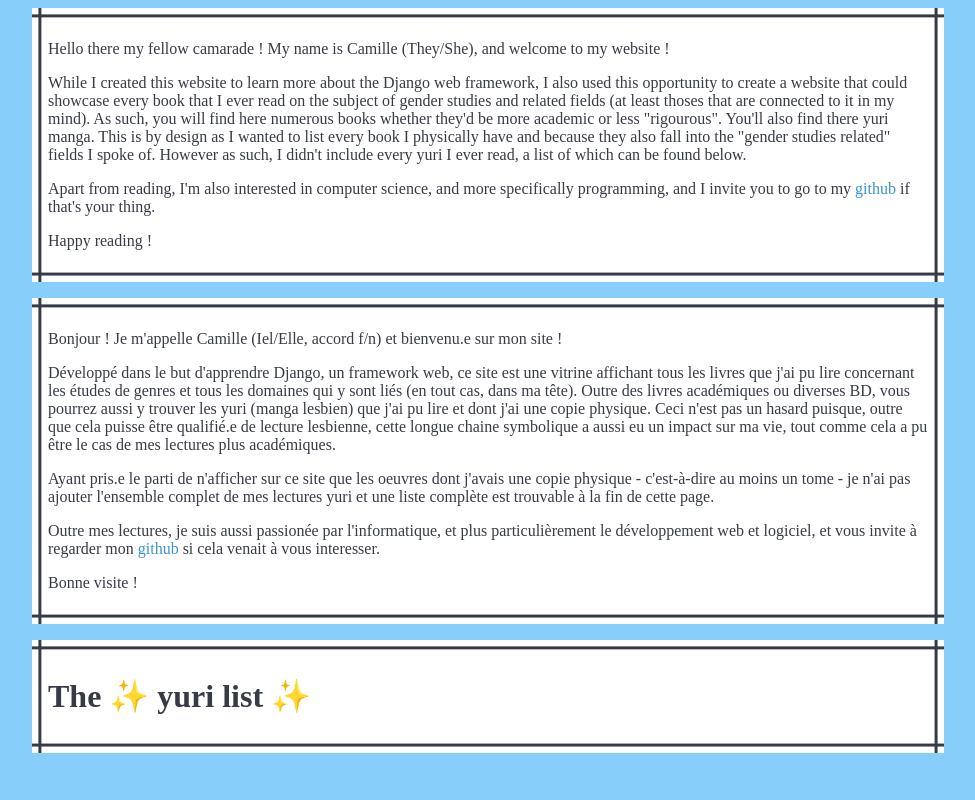
After one commit to Akutchi/Camilibrary, a Django app: template bookshelf/templates/about.html in a window 1280 px wide. The commit adds this page. Shown: the whole page, without its empty margins (152-1127 px from the left). Run offline with Django 4.2, Linux system fonts and the light colour scheme; the template is opened without the code that fills it, so the values that code supplies are empty; parts of the project's set-up code (start-up, migrations or seed data) failed here and were passed over.

Commit message:
added about page

```diff
--- /dev/null
+++ b/bookshelf/static/css/about.css
@@ -0,0 +1,44 @@
+body {
+
+    background-color: lightskyblue;
+}
+
+.TextBody {
+
+    margin-left: 11rem;
+    margin-right: 11rem;
+    margin-bottom: 1rem;
+
+    padding: 1rem;
+}
+
+/* modified from https://getcssscan.com/css-buttons-examples */
+.DescriptionBorder {
+
+    --thickness: 3px;   /* border thickness */
+    --squishing: .4em;
+    --shift: calc(100% - var(--thickness) - 2*var(--squishing));
+
+    --top_left: conic-gradient(from 90deg at var(--thickness) var(--thickness),#0000 90deg,var(--color) 0);
+    --right: var(--squishing)/var(--shift);
+    --bottom: var(--shift);
+
+    background: var(--top_left) var(--squishing) var(--right) var(--bottom);
+
+    --color: #373B44;
+    color: var(--color);
+
+    background-color: white;
+}
+
+a {
+
+    color: rgb(55, 148, 209);
+    text-decoration: none;
+}
+
+a:active {
+
+    color: rgb(55, 148, 209);
+    text-decoration: none;
+}
--- a/bookshelf/static/css/index.css
+++ b/bookshelf/static/css/index.css
@@ -1,6 +1,7 @@
 @import url(https://fonts.bunny.net/css?family=abeezee:400,400i);
 @import url(https://fonts.bunny.net/css?family=akshar:400);
 @import url(https://fonts.bunny.net/css?family=share-tech-mono:400);
+
 
 .BookWrapper, .Recent {
 
--- a/bookshelf/static/js/index.js
+++ b/bookshelf/static/js/index.js
@@ -21,3 +21,17 @@ function Move (event) {
         TagList.scrollLeft = dx_obj ["born"];
     }
 }
+
+function ToggleMenu () {
+
+    const Menu = document.getElementById ("menu");
+
+    if (Menu.style.width == "0rem") {
+        Menu.style.width = "7rem";
+        Menu.style.visibility = "visible";
+
+    } else {
+        Menu.style.width = "0rem";
+        Menu.style.visibility = "hidden";
+    }
+}
--- /dev/null
+++ b/bookshelf/templates/about.html
@@ -0,0 +1,60 @@
+<!DOCTYPE html>
+<html>
+
+    <head>
+        {% load static %}
+        <link rel="stylesheet" href="{% static 'css/about.css' %}" />
+        <link rel="stylesheet" href="{% static 'css/menu.css' %}" />
+
+    </head>
+
+    <body>
+
+        <c-menu></c-menu>
+
+        <div id="english" class="TextBody DescriptionBorder">
+
+            <p> Hello there my fellow camarade ! My name is Camille (They/She), and welcome to my website ! </p>
+
+            <p> While I created this website to learn more about the Django web framework, I also used this opportunity to create a website that
+            could showcase every book that I ever read on the subject of gender studies and related fields (at least thoses that are connected to
+            it in my mind). As such, you will find here numerous books whether they'd be more academic or less "rigourous". You'll also
+            find there yuri manga. This is by design as I wanted to list every book I physically have and because they also fall into the
+            "gender studies related" fields I spoke of. However as such, I didn't include every yuri I ever read, a list of which can be found below. </p>
+
+            <p> Apart from reading, I'm also interested in computer science, and more specifically programming, and I invite you to go to my
+            <a href="https://github.com/Akutchi">github</a> if that's your thing. </p>
+
+            </p> Happy reading ! </p>
+
+        </div>
+
+        <div id="french" class="TextBody DescriptionBorder">
+
+            <p>Bonjour ! Je m'appelle Camille (Iel/Elle, accord f/n) et bienvenu.e sur mon site !</p>
+
+            <p> Développé dans le but d'apprendre Django, un framework web, ce site est une vitrine affichant tous les livres que j'ai pu lire concernant
+            les études de genres et tous les domaines qui y sont liés (en tout cas, dans ma tête). Outre des livres académiques ou diverses BD, vous
+            pourrez aussi y trouver les yuri (manga lesbien) que j'ai pu lire et dont j'ai une copie physique. Ceci n'est pas un hasard puisque, outre
+            que cela puisse être qualifié.e de lecture lesbienne, cette longue chaine symbolique a aussi eu un impact sur ma vie, tout comme cela a
+            pu être le cas de mes lectures plus académiques. </p>
+
+            <p> Ayant pris.e le parti de n'afficher sur ce site que les oeuvres dont j'avais une copie physique - c'est-à-dire au moins un tome - je
+            n'ai pas ajouter l'ensemble complet de mes lectures yuri et une liste complète est trouvable à la fin de cette page. </p>
+
+            <p> Outre mes lectures, je suis aussi passionée par l'informatique, et plus particulièrement le développement web et logiciel, et vous invite
+            à regarder mon <a href="https://github.com/Akutchi">github</a> si cela venait à vous interesser. </p>
+
+            </p> Bonne visite ! </p>
+
+        </div>
+
+        <div class="TextBody DescriptionBorder">
+            <h1> The ✨ yuri list ✨ </h1>
+            {{yuri_list | linebreaks }}
+        </div>
+
+    </body>
+
+    <script src="{% static 'js/index.js' %}"></script>
+</html>
--- a/bookshelf/templates/book.html
+++ b/bookshelf/templates/book.html
@@ -5,9 +5,14 @@
         {% load static %}
         {% load whitespace_character %}
         <link rel="stylesheet" href="{% static 'css/book.css' %}" />
+        <link rel="stylesheet" href="{% static 'css/menu.css' %}" />
+
     </head>
 
     <body>
+
+        <c-menu></c-menu>
+
         <div id="BookInfo">
 
             <div id="ImageDiv">
--- a/bookshelf/templates/index.html
+++ b/bookshelf/templates/index.html
@@ -5,6 +5,7 @@
         {% load static %}
 
         <link rel="stylesheet" href="{% static 'css/index.css' %}" />
+        <link rel="stylesheet" href="{% static 'css/menu.css' %}" />
         <link rel="stylesheet" href="{% static 'css/recent.css' %}" />
         <link rel="stylesheet" href="{% static 'css/tag_system.css' %}" />
         <link rel="stylesheet" href="{% static 'css/bookshelf.css' %}" />
@@ -14,6 +15,8 @@
     </head>
 
     <body>
+
+        <c-menu></c-menu>
 
         <div class="RecentWrapper">
 
--- a/bookshelf/urls.py
+++ b/bookshelf/urls.py
@@ -5,4 +5,5 @@ urlpatterns = [
     path ("", views.index, name="index"),
     path ("<int:Page_Number>/", views.offset_index, name="more_index"),
     path ("book/<int:Book_Number>", views.book_view, name="book_page"),
+    path ("about/", views.about, name="about"),
 ]
```
Also changed, not shown: bookshelf/static/css/menu.css (added, +54 -0 lines), bookshelf/templates/cotton/menu.html (added, +16 -0 lines), bookshelf/views.py (+8 -0 lines), 1 other file.
